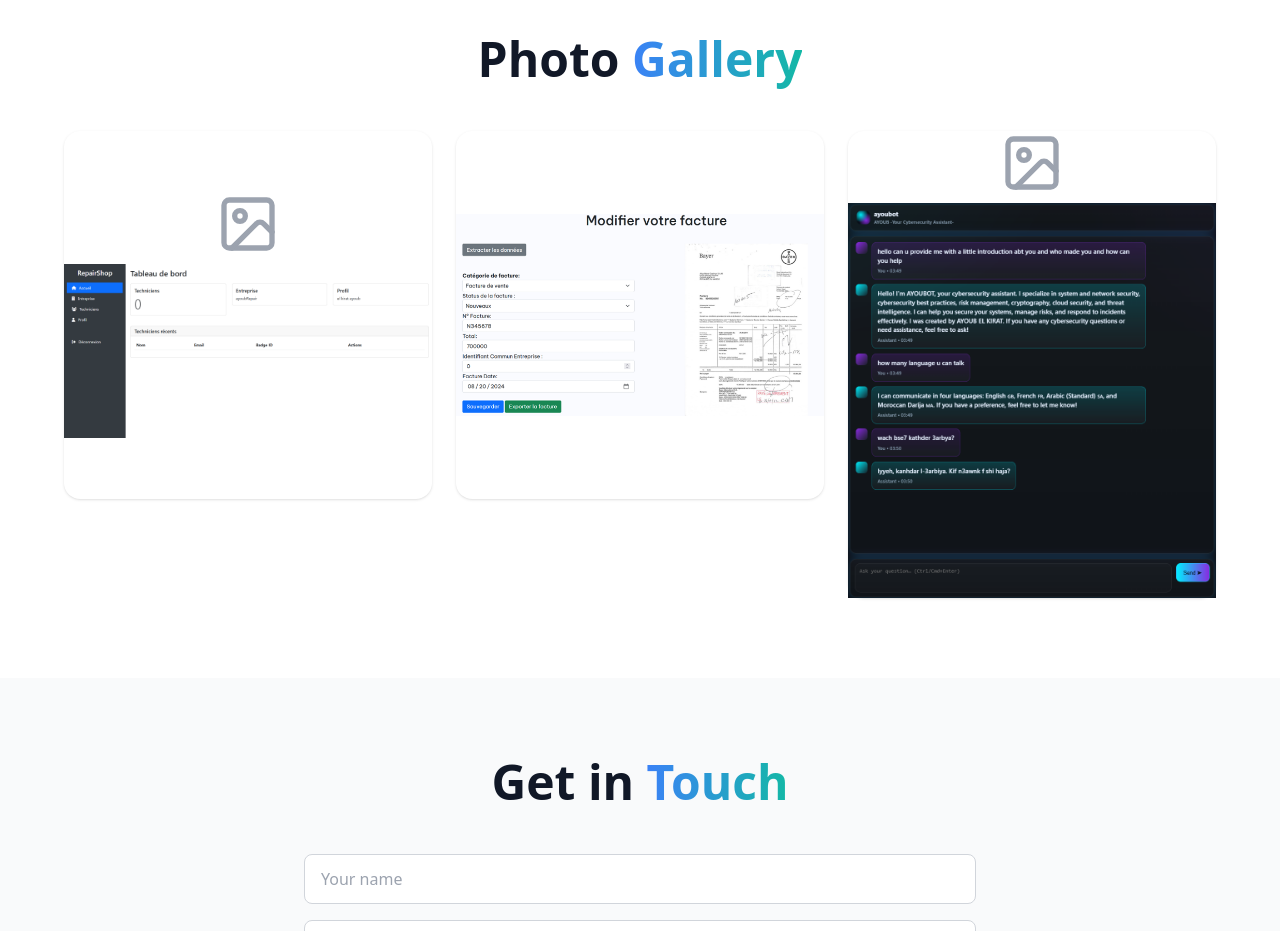
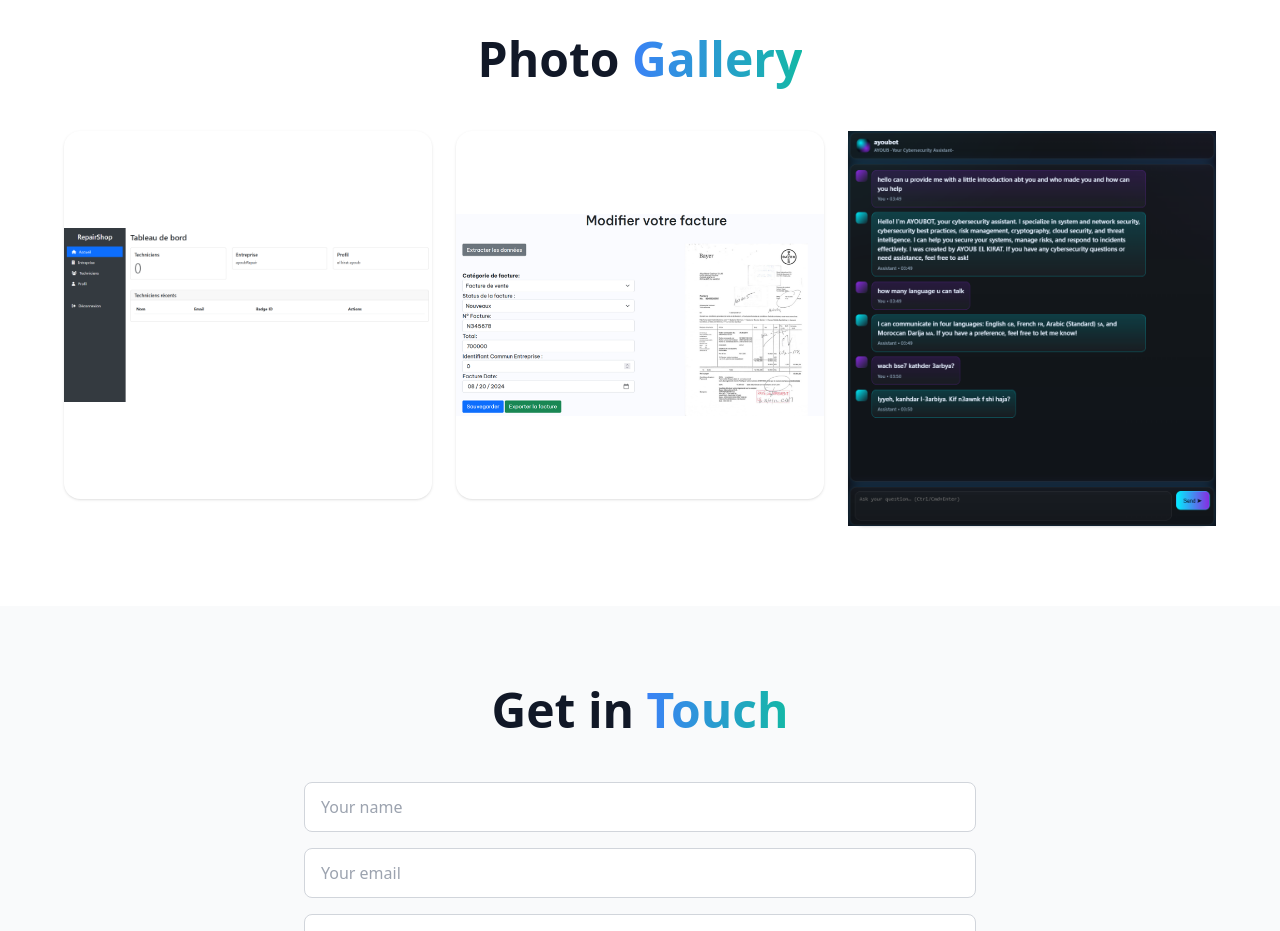
Before and after one commit to ay25gamer/Portfolio-Ayoub-main, a website: page index.html in a window 1280 px wide. Shown: the part 8260-9191 px from the top of the page. Drawn offline with nearby package versions, Linux system fonts and the light colour scheme.

Commit message:
Update index.html

```diff
--- a/index.html
+++ b/index.html
@@ -613,8 +613,7 @@
         <div class="grid grid-cols-1 sm:grid-cols-2 lg:grid-cols-3 gap-6">
           <div class="aspect-square rounded-2xl bg-white dark:bg-gray-800 shadow flex items-center justify-center">
             <div class="text-center">
-              <i data-lucide="image" class="mx-auto text-gray-400 dark:text-gray-600" style="width:64px;height:64px"></i>
-              <p class="mt-2 text-sm text-gray-600 dark:text-gray-400"><img src="img0.png" alt="Ayoub El Kirat" ... /></p>
+              <img src="img0.png" alt="Ayoub El Kirat" ... />
             </div>
           </div>
           <div class="aspect-square rounded-2xl bg-white dark:bg-gray-800 shadow flex items-center justify-center">
@@ -623,9 +622,7 @@
             </div>
           </div>
           <div class="aspect-square rounded-2xl bg-white dark:bg-gray-800 shadow flex items-center justify-center">
-            <div class="text-center">
-              <i data-lucide="image" class="mx-auto text-gray-400 dark:text-gray-600" style="width:64px;height:64px"></i>
-              <p class="mt-2 text-sm text-gray-600 dark:text-gray-400"><img src="img3.png" alt="Ayoub El Kirat" ... /></p>
+              <img src="img3.png" alt="Ayoub El Kirat" ... />
             </div>
           </div>
         </div>
```
